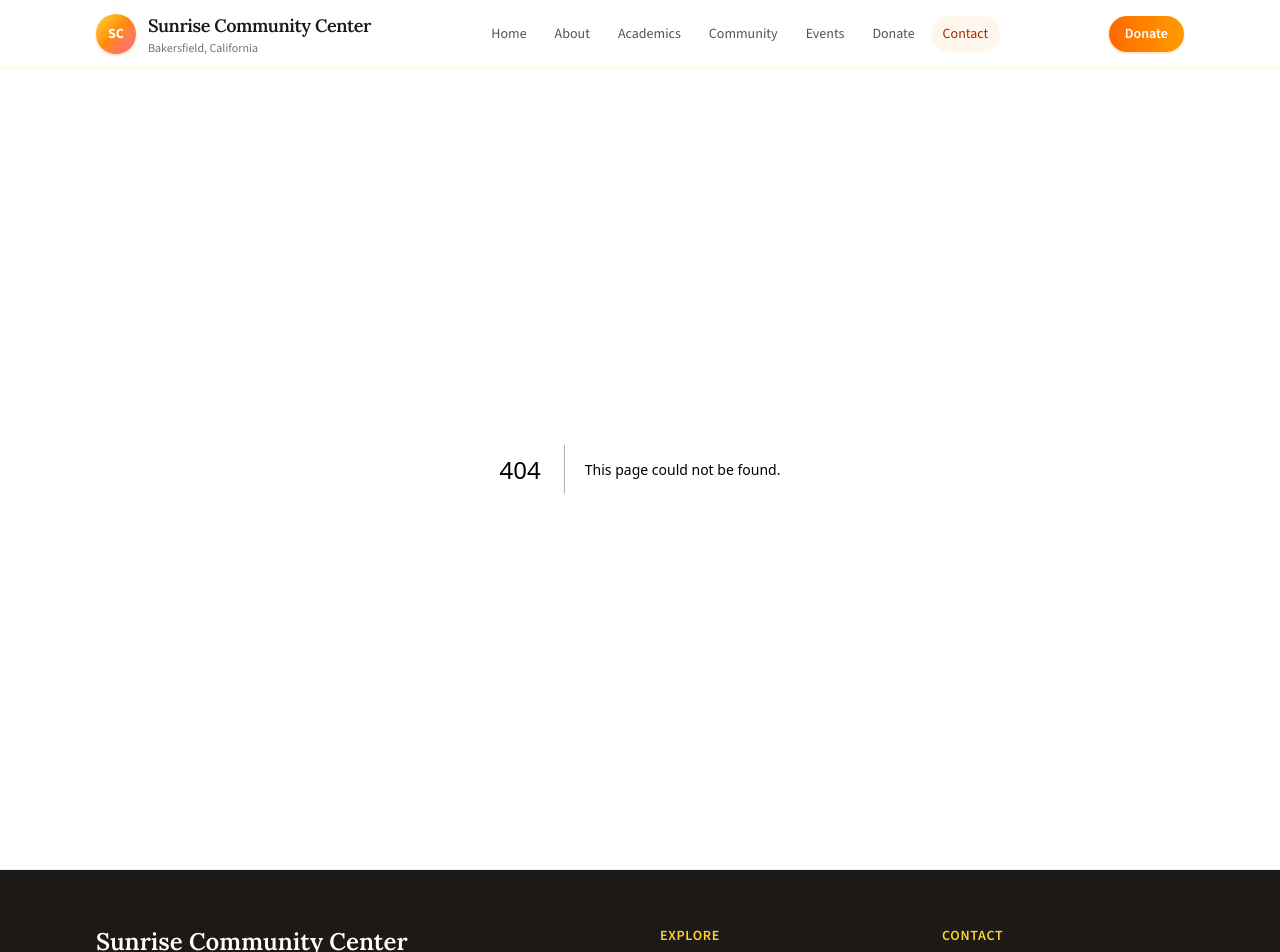
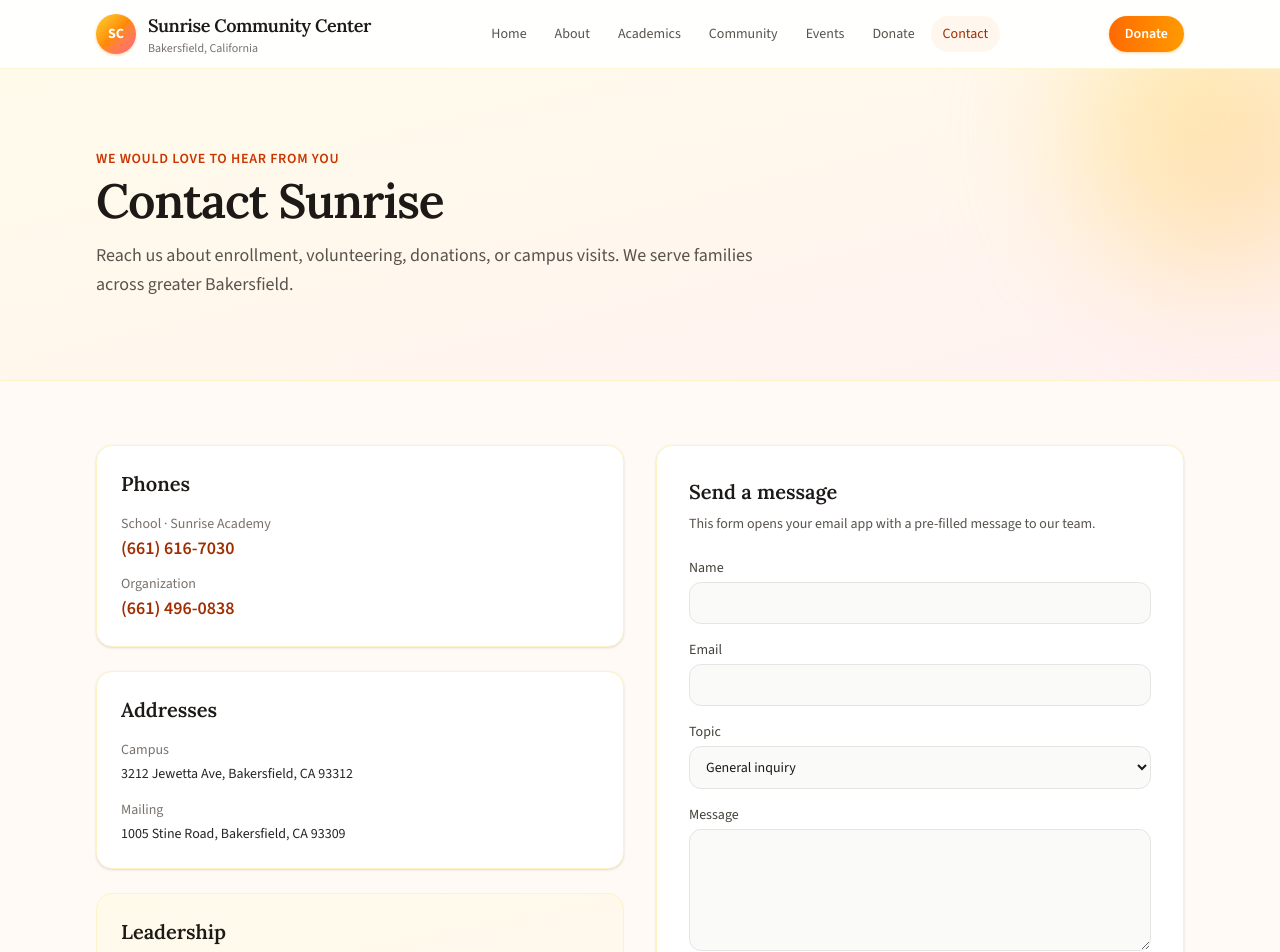
Before and after one commit to Aabed222/sunrise-community-center, a Next.js app: page /contact in a window 1280 px wide. Before the commit this address had no page. Shown: the top 952 px of the page. Built offline with nearby package versions, Linux system fonts and the light colour scheme.

Commit message:
Add Contact page

```diff
--- /dev/null
+++ b/src/app/contact/page.tsx
@@ -0,0 +1,137 @@
+import type { Metadata } from "next";
+import PageHero from "@/components/PageHero";
+import Section from "@/components/Section";
+import { formatAddress, site } from "@/lib/site";
+
+export const metadata: Metadata = {
+  title: "Contact",
+  description: `Contact ${site.name} and ${site.school} in Bakersfield, CA.`,
+};
+
+export default function ContactPage() {
+  return (
+    <>
+      <PageHero
+        eyebrow="We would love to hear from you"
+        title="Contact Sunrise"
+        description="Reach us about enrollment, volunteering, donations, or campus visits. We serve families across greater Bakersfield."
+      />
+      <Section>
+        <div className="grid gap-8 lg:grid-cols-2">
+          <div className="space-y-6">
+            <div className="rounded-2xl border border-amber-100 bg-white p-6 shadow-sm">
+              <h2 className="font-serif text-xl font-semibold text-stone-900">Phones</h2>
+              <ul className="mt-4 space-y-3 text-sm">
+                <li>
+                  <span className="block text-stone-500">School · {site.school}</span>
+                  <a className="text-lg font-semibold text-orange-800 hover:underline" href="tel:+16616167030">
+                    {site.phones.school}
+                  </a>
+                </li>
+                <li>
+                  <span className="block text-stone-500">Organization</span>
+                  <a className="text-lg font-semibold text-orange-800 hover:underline" href="tel:+16614960838">
+                    {site.phones.org}
+                  </a>
+                </li>
+              </ul>
+            </div>
+            <div className="rounded-2xl border border-amber-100 bg-white p-6 shadow-sm">
+              <h2 className="font-serif text-xl font-semibold text-stone-900">Addresses</h2>
+              <dl className="mt-4 space-y-4 text-sm">
+                <div>
+                  <dt className="font-medium text-stone-500">Campus</dt>
+                  <dd className="mt-1 text-stone-800">{formatAddress(site.campus)}</dd>
+                </div>
+                <div>
+                  <dt className="font-medium text-stone-500">Mailing</dt>
+                  <dd className="mt-1 text-stone-800">{formatAddress(site.mailing)}</dd>
+                </div>
+              </dl>
+            </div>
+            <div className="rounded-2xl border border-amber-100 bg-gradient-to-br from-amber-50 to-orange-50 p-6">
+              <h2 className="font-serif text-xl font-semibold text-stone-900">Leadership</h2>
+              <p className="mt-2 text-sm text-stone-600">
+                {site.president}, President · {site.name} · EIN {site.ein}
+              </p>
+            </div>
+          </div>
+
+          <div className="rounded-2xl border border-amber-100 bg-white p-6 shadow-sm sm:p-8">
+            <h2 className="font-serif text-xl font-semibold text-stone-900">Send a message</h2>
+            <p className="mt-2 text-sm text-stone-600">
+              This form opens your email app with a pre-filled message to our team.
+            </p>
+            <form
+              className="mt-6 space-y-4"
+              action={`mailto:${site.email}`}
+              method="post"
+              encType="text/plain"
+            >
+              <div>
+                <label htmlFor="name" className="block text-sm font-medium text-stone-700">
+                  Name
+                </label>
+                <input
+                  id="name"
+                  name="name"
+                  required
+                  autoComplete="name"
+                  className="mt-1 w-full rounded-xl border border-stone-200 bg-stone-50 px-3 py-2.5 text-sm outline-none ring-orange-300 focus:bg-white focus:ring-2"
+                />
+              </div>
+              <div>
+                <label htmlFor="email" className="block text-sm font-medium text-stone-700">
+                  Email
+                </label>
+                <input
+                  id="email"
+                  name="email"
+                  type="email"
+                  required
+                  autoComplete="email"
+                  className="mt-1 w-full rounded-xl border border-stone-200 bg-stone-50 px-3 py-2.5 text-sm outline-none ring-orange-300 focus:bg-white focus:ring-2"
+                />
+              </div>
+              <div>
+                <label htmlFor="topic" className="block text-sm font-medium text-stone-700">
+                  Topic
+                </label>
+                <select
+                  id="topic"
+                  name="topic"
+                  className="mt-1 w-full rounded-xl border border-stone-200 bg-stone-50 px-3 py-2.5 text-sm outline-none ring-orange-300 focus:bg-white focus:ring-2"
+                  defaultValue="General inquiry"
+                >
+                  <option>General inquiry</option>
+                  <option>Enrollment</option>
+                  <option>Donation</option>
+                  <option>Volunteering</option>
+                  <option>Events</option>
+                </select>
+              </div>
+              <div>
+                <label htmlFor="message" className="block text-sm font-medium text-stone-700">
+                  Message
+                </label>
+                <textarea
+                  id="message"
+                  name="message"
+                  required
+                  rows={5}
+                  className="mt-1 w-full rounded-xl border border-stone-200 bg-stone-50 px-3 py-2.5 text-sm outline-none ring-orange-300 focus:bg-white focus:ring-2"
+                />
+              </div>
+              <button
+                type="submit"
+                className="inline-flex rounded-full bg-orange-600 px-5 py-2.5 text-sm font-semibold text-white hover:bg-orange-700"
+              >
+                Open email draft
+              </button>
+            </form>
+          </div>
+        </div>
+      </Section>
+    </>
+  );
+}
```
